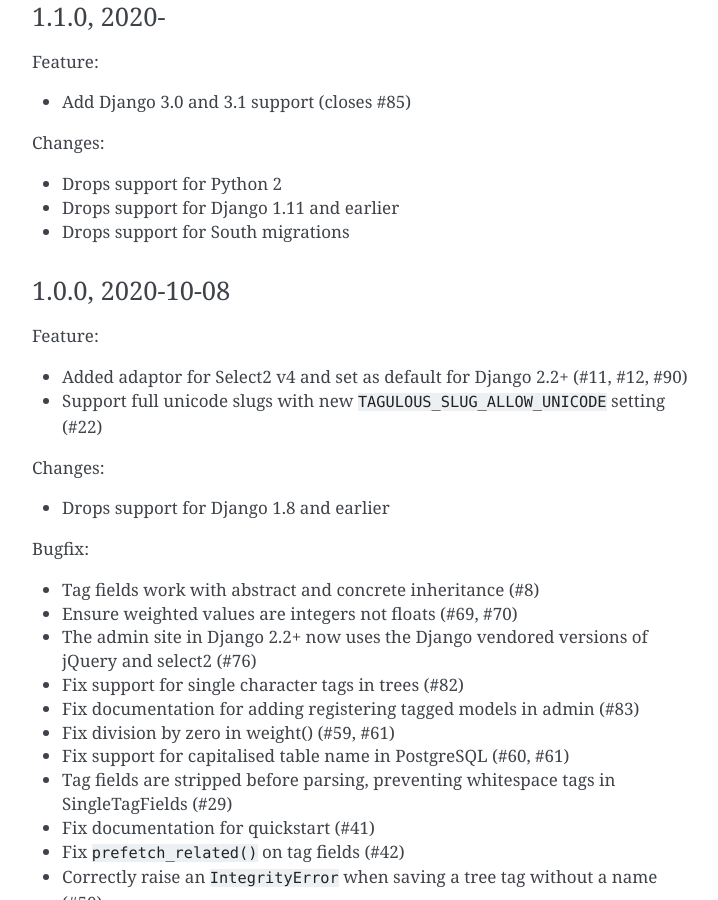
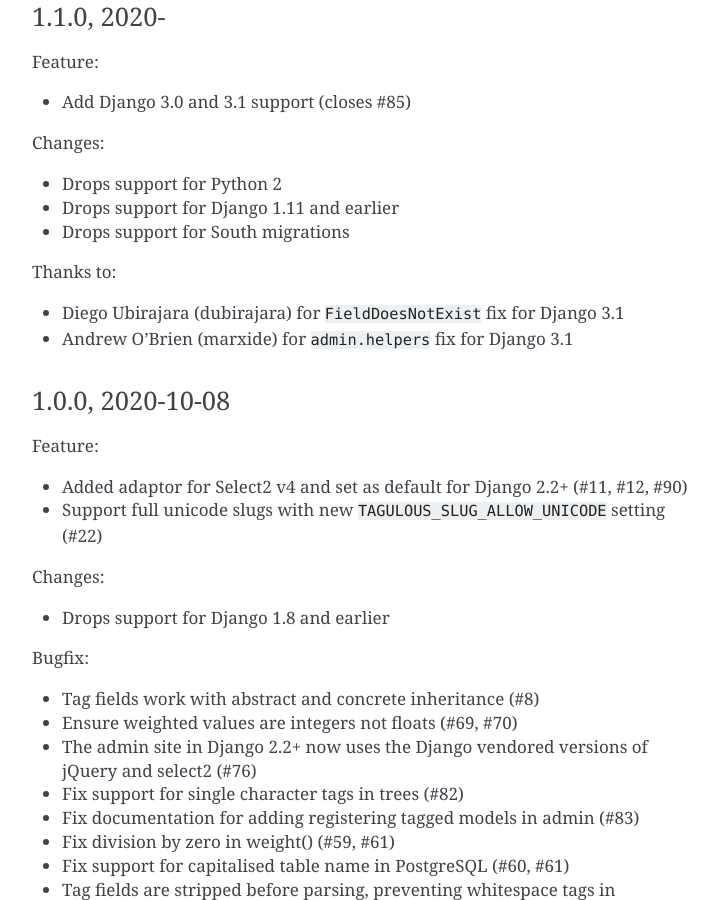
Before and after one commit to radiac/django-tagulous, a Sphinx documentation site: the page built from docs/upgrading.rst, in a window 1280 px wide and 900 px high, scrolled down 5884 px. Shown: the whole window, without its empty margins (388-1106 px from the left). Built offline with Sphinx 7.4.7, drawn with Linux system fonts in a browser that asks for light colours.

Commit message:
Update credits

```diff
--- a/docs/upgrading.rst
+++ b/docs/upgrading.rst
@@ -312,6 +312,11 @@
 * Drops support for Django 1.11 and earlier
 * Drops support for South migrations
 
+Thanks to:
+
+* Diego Ubirajara (dubirajara) for ``FieldDoesNotExist`` fix for Django 3.1
+* Andrew O'Brien (marxide) for ``admin.helpers`` fix for Django 3.1
+
 
 1.0.0, 2020-10-08
 -----------------
--- a/tagulous/__init__.py
+++ b/tagulous/__init__.py
@@ -21,6 +21,8 @@
     "Raniere Silva (rgaics)",
     "Robert Erb (rerb) at AASHE",
     "hagsteel",
+    "Diego Ubirajara (dubirajara)",
+    "Andrew O'Brien (marxide)",
 ]
 
 default_app_config = "tagulous.apps.TagulousConfig"
```
